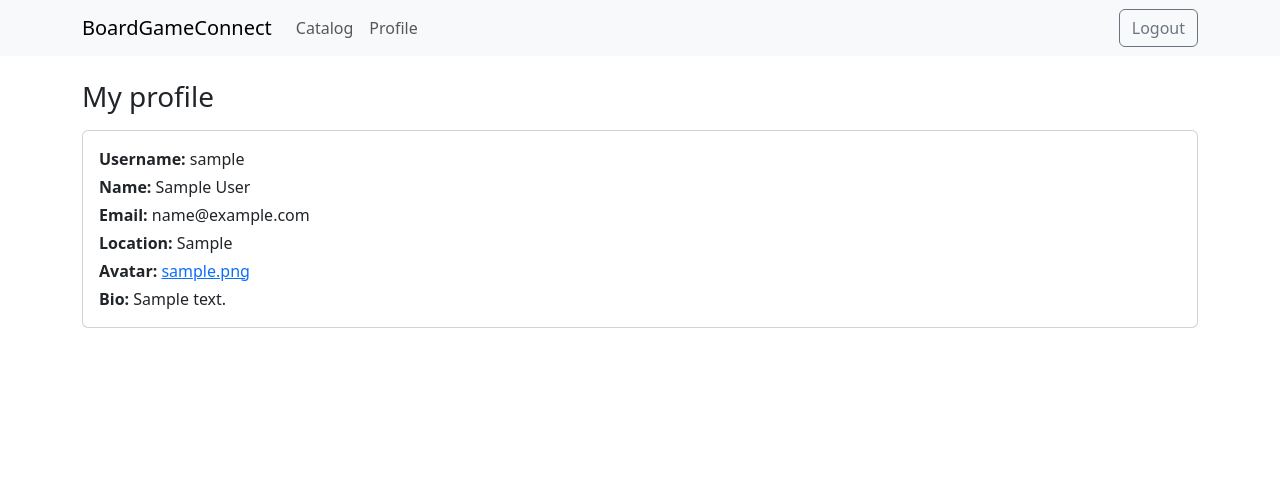
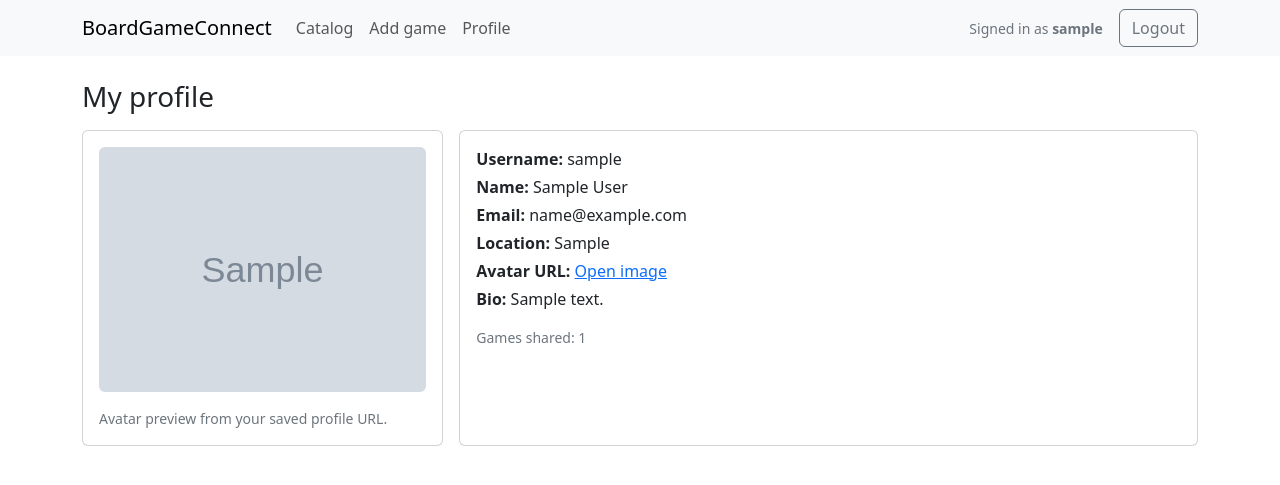
Before and after one commit to AlexDimitrov-tech/DjangoAdvancedExam, a Django app: page /accounts/me/ in a window 1280 px wide. Shown: the top 485 px of the page. Run offline with Django 5.2, Linux system fonts and the light colour scheme; a user stored in the database is signed in; tables that the repository leaves empty hold one stand-in row (values such as "Sample post"); grey boxes marked "Sample" are stand-in pictures.

Commit message:
Polish catalog and profile pages

```diff
--- a/templates/accounts/profile.html
+++ b/templates/accounts/profile.html
@@ -5,12 +5,29 @@
 {% block content %}
   <h1 class="h3 mb-3">My profile</h1>
 
-  <div class="card card-body">
-    <p class="mb-1"><strong>Username:</strong> {{ user.username }}</p>
-    <p class="mb-1"><strong>Name:</strong> {{ user.first_name }} {{ user.last_name }}</p>
-    <p class="mb-1"><strong>Email:</strong> {{ user.email }}</p>
-    <p class="mb-1"><strong>Location:</strong> {{ user.location }}</p>
-    <p class="mb-1"><strong>Avatar:</strong> {% if user.avatar %}<a href="{{ user.avatar }}" target="_blank" rel="noreferrer">{{ user.avatar }}</a>{% else %}-{% endif %}</p>
-    <p class="mb-0"><strong>Bio:</strong> {{ user.bio|default:"-" }}</p>
+  <div class="row g-3">
+    <div class="col-md-4">
+      <div class="card card-body h-100">
+        {% if user.avatar %}
+          <img src="{{ user.avatar }}" alt="{{ user.username }} avatar" class="img-fluid rounded mb-3">
+        {% else %}
+          <div class="border rounded d-flex align-items-center justify-content-center text-secondary mb-3" style="min-height: 220px;">
+            No avatar yet
+          </div>
+        {% endif %}
+        <p class="mb-0 small text-secondary">{% if user.avatar %}Avatar preview from your saved profile URL.{% else %}Add an avatar URL during sign up to personalize your profile.{% endif %}</p>
+      </div>
+    </div>
+    <div class="col-md-8">
+      <div class="card card-body h-100">
+        <p class="mb-1"><strong>Username:</strong> {{ user.username }}</p>
+        <p class="mb-1"><strong>Name:</strong> {{ user.first_name|default:"-" }} {{ user.last_name|default:"" }}</p>
+        <p class="mb-1"><strong>Email:</strong> {{ user.email|default:"-" }}</p>
+        <p class="mb-1"><strong>Location:</strong> {{ user.location|default:"-" }}</p>
+        <p class="mb-1"><strong>Avatar URL:</strong> {% if user.avatar %}<a href="{{ user.avatar }}" target="_blank" rel="noreferrer">Open image</a>{% else %}-{% endif %}</p>
+        <p class="mb-3"><strong>Bio:</strong> {{ user.bio|default:"-" }}</p>
+        <p class="mb-0 text-secondary small">Games shared: {{ user.owned_games.count }}</p>
+      </div>
+    </div>
   </div>
 {% endblock %}
--- a/templates/base.html
+++ b/templates/base.html
@@ -18,12 +18,16 @@
       <ul class="navbar-nav me-auto mb-2 mb-lg-0">
         <li class="nav-item"><a class="nav-link" href="{% url 'catalog:game-list' %}">Catalog</a></li>
         {% if user.is_authenticated %}
+          <li class="nav-item"><a class="nav-link" href="{% url 'catalog:game-create' %}">Add game</a></li>
           <li class="nav-item"><a class="nav-link" href="{% url 'accounts:profile' %}">Profile</a></li>
         {% endif %}
       </ul>
 
-      <ul class="navbar-nav ms-auto">
+      <ul class="navbar-nav ms-auto align-items-lg-center">
         {% if user.is_authenticated %}
+          <li class="nav-item me-lg-3 text-secondary small">
+            Signed in as <strong>{{ user.username }}</strong>
+          </li>
           <li class="nav-item">
             <form method="post" action="{% url 'accounts:logout' %}">
               {% csrf_token %}
--- a/templates/catalog/game_list.html
+++ b/templates/catalog/game_list.html
@@ -37,7 +37,8 @@
           <div class="d-flex w-100 justify-content-between gap-3">
             <div>
               <h5 class="mb-1">{{ game.title }}</h5>
-              <p class="mb-2 text-body-secondary">Players: {{ game.min_players }} - {{ game.max_players }}</p>
+              <p class="mb-2 text-body-secondary">{{ game.player_range }}</p>
+              <p class="mb-2 small">{{ game.short_description }}</p>
               {% if game.categories.all %}
                 <div class="d-flex flex-wrap gap-1">
                   {% for category in game.categories.all %}
```
Also changed, not shown: catalog/models.py (+15 -0 lines), templates/catalog/game_detail.html (+6 -2 lines).
